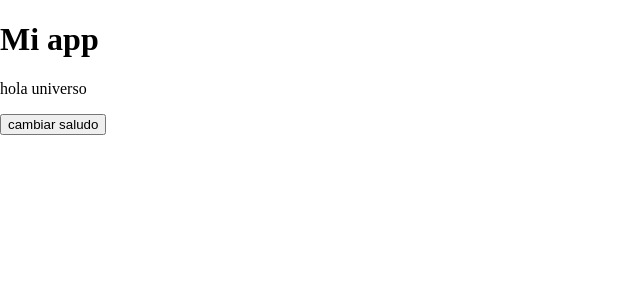
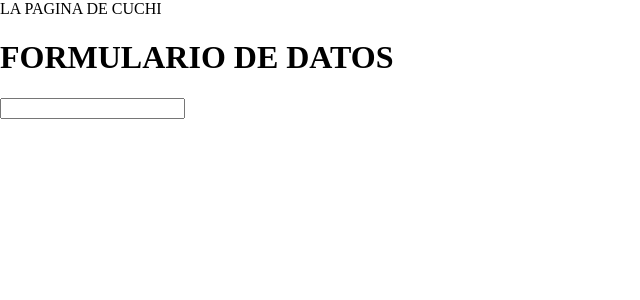
Before and after one commit to JuliaReact/miapp, a React (Create React App) app: page / in a window 1280 px wide. Shown: the top 300 px of the page, without its empty margins (0-640 px from the left). Built offline with nearby package versions, Linux system fonts and the light colour scheme.

Commit message:
componentes nuevos

```diff
--- a/src/App.css
+++ b/src/App.css
@@ -2,11 +2,8 @@
   text-align: center;
 }
 
-@media (prefers-reduced-motion: no-preference) {
-  .App-logo {
-    animation: App-logo-spin infinite 20s linear;
-  }
-}
+
+
 .App-header {
   background-color: #282c34;
   min-height: 100vh;
--- a/src/App.jsx
+++ b/src/App.jsx
@@ -1,24 +1,17 @@
 import { useState } from 'react';
 import React from 'react'
 import './App.css';
-
+import Formulario from './componentes/formulario';
 
 
 function App() {
-  const [nombre, setnombre] = useState('hola universo')
-
-  const saludar= () =>{
-    setnombre("cuchi")
-
-  }
+  const[titulo, setTitulo]= useState('LA PAGINA DE CUCHI')
   return (
     <div >
-      <h1>Mi app</h1>
-      <p> {nombre} </p>
-      <button type='button' onClick={() => saludar()}>cambiar saludo</button>
-
+         <Formulario miTitulo={titulo}/>
     </div>
   );
+
 }
 
 export default App;
--- /dev/null
+++ b/src/componentes/formulario.jsx
@@ -0,0 +1,19 @@
+import React, { useState } from 'react'
+import Titulo from './titulo'
+
+const Formulario = ({miTitulo}) => {
+    const [nombre, setnombre] = useState('')
+    return (
+        <div>
+            <Titulo miTitulo={miTitulo}/>
+            <div>
+                <h1>FORMULARIO DE DATOS</h1>
+                <form>
+                    <input type='text' id='nombre' value={nombre}></input>
+                </form>
+            </div>
+        </div>
+    );
+}
+
+export default Formulario;
--- /dev/null
+++ b/src/componentes/titulo.jsx
@@ -0,0 +1,9 @@
+import React from 'react'
+
+const Titulo = ({miTitulo}) => {
+    return (
+        <div>{miTitulo}</div>
+    )
+}
+
+export default Titulo
```
Also changed, not shown: src/componentes/saludar.jsx (added, +24 -0 lines), public/logo192.png (deleted), public/logo512.png (deleted).
